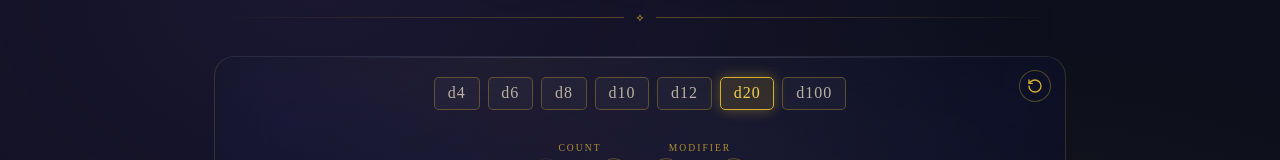
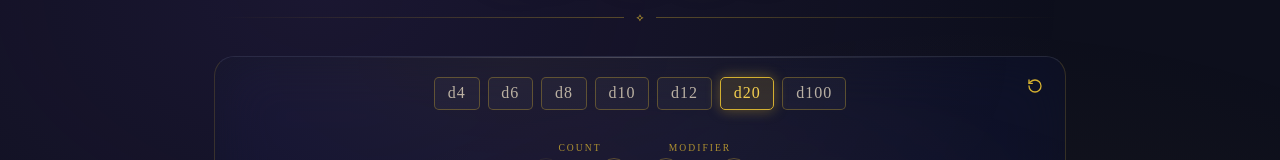
Before and after one commit to Nyarlat-hotep/dice-roller, a React (Vite) app: page / in a window 1280 px wide. Shown: the part 129-289 px from the top of the page. Built offline with nearby package versions, Linux system fonts and the light colour scheme; a web font is replaced by a local one.

Commit message:
reset buttons

```diff
--- a/src/components/RollConfig.css
+++ b/src/components/RollConfig.css
@@ -24,8 +24,8 @@
   height: 32px;
   padding: 0;
   border-radius: 50%;
-  border: 1px solid rgba(212, 176, 48, 0.35);
-  background: rgba(15, 18, 42, 0.4);
+  border: none;
+  background: transparent;
   color: var(--fg-gold, #d4b030);
   transition: border-color 0.18s ease, color 0.18s ease, transform 0.18s ease, background 0.18s ease;
 }
```
